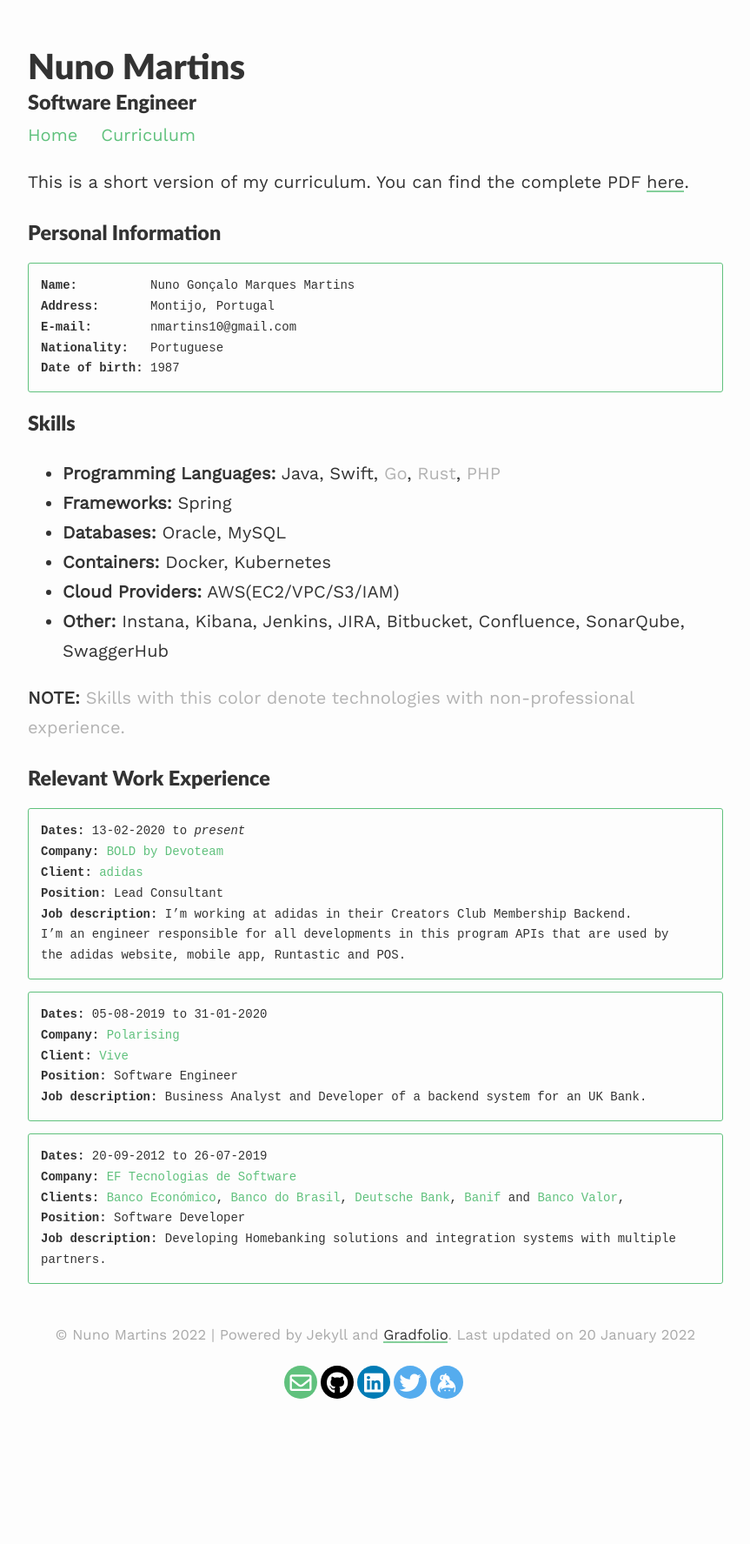
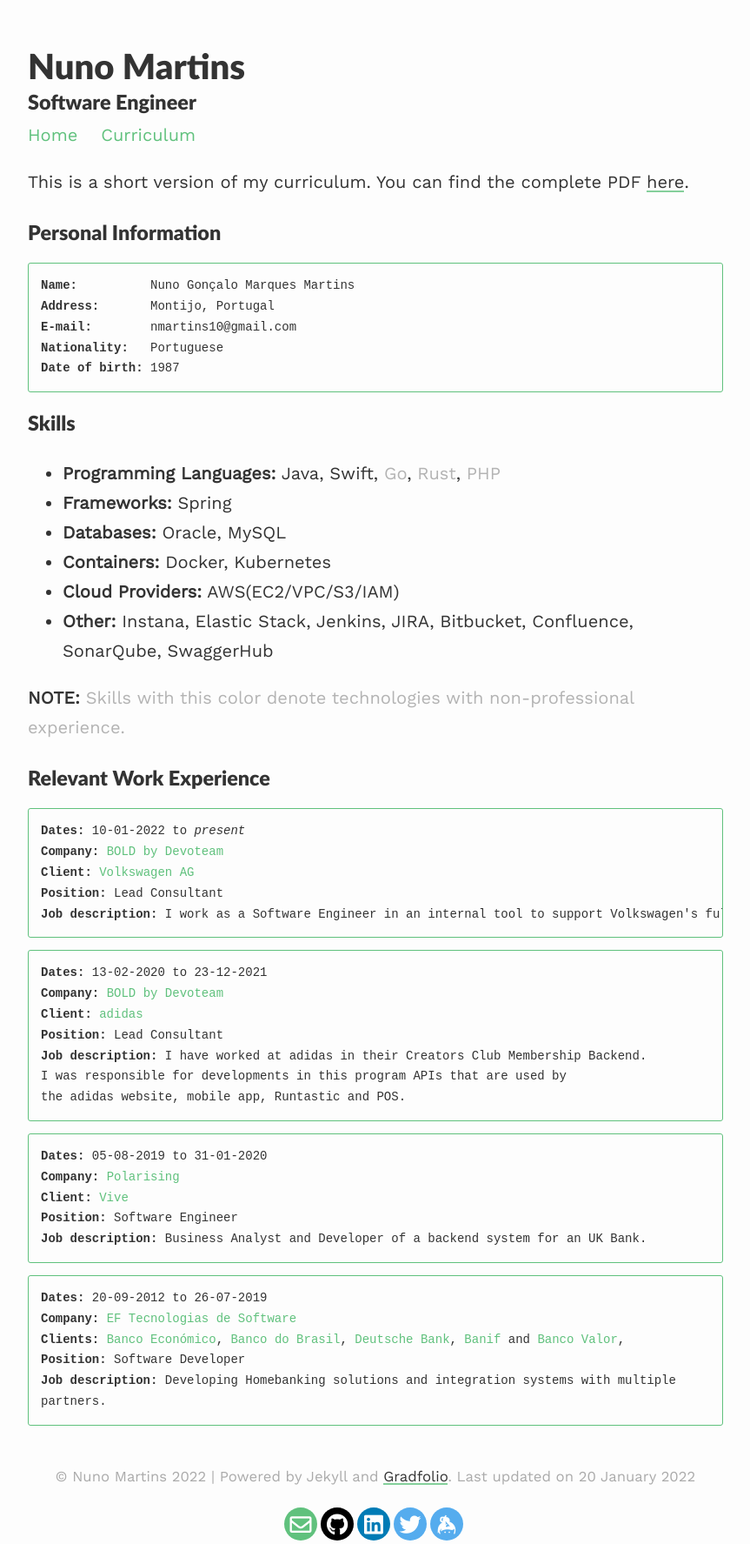
Before and after one commit to ngmmartins/ngmmartins.github.io, a Jekyll site: the page built from _pages/cv.md, in a window 1280 px wide. Shown: the whole page at 87% size, without its empty margins (208-1071 px from the left). Built offline with Jekyll 4.4.1, drawn with Linux system fonts in a browser that asks for light colours; nearby versions of some CDN libraries; before the commit the page ends 1612 px from its top, so only the background shows below that.

Commit message:
updating cv

```diff
--- a/_pages/cv.md
+++ b/_pages/cv.md
@@ -24,19 +24,27 @@ This is a short version of my curriculum. You can find the complete PDF [here](C
 - **Databases:** Oracle, MySQL
 - **Containers:** Docker, Kubernetes
 - **Cloud Providers:** AWS(EC2/VPC/S3/IAM)
-- **Other:** Instana, Kibana, Jenkins, JIRA, Bitbucket, Confluence, SonarQube, SwaggerHub
+- **Other:** Instana, Elastic Stack, Jenkins, JIRA, Bitbucket, Confluence, SonarQube, SwaggerHub
 
 **NOTE:** <span style="color:#b3b3b3">Skills with this color denote technologies with non-professional experience.</span>
 
 ### Relevant Work Experience ###
 
 <pre>
-<b>Dates:</b> 13-02-2020 to <i>present</i>
+<b>Dates:</b> 10-01-2022 to <i>present</i>
+<b>Company:</b> <a href="https://boldint.com/en" target="_blank">BOLD by Devoteam</a>
+<b>Client:</b> <a href="https://www.volkswagenag.com/" target="_blank">Volkswagen AG</a>
+<b>Position:</b> Lead Consultant
+<b>Job description:</b> I work as a Software Engineer in an internal tool to support Volkswagen's full Electrical Vehicles.
+</pre>
+
+<pre>
+<b>Dates:</b> 13-02-2020 to 23-12-2021
 <b>Company:</b> <a href="https://boldint.com/en" target="_blank">BOLD by Devoteam</a>
 <b>Client:</b> <a href="https://adidas.com" target="_blank">adidas</a>
 <b>Position:</b> Lead Consultant
-<b>Job description:</b> I’m working at adidas in their Creators Club Membership Backend.
-I’m an engineer responsible for all developments in this program APIs that are used by
+<b>Job description:</b> I have worked at adidas in their Creators Club Membership Backend.
+I was responsible for developments in this program APIs that are used by
 the adidas website, mobile app, Runtastic and POS.
 </pre>
 
```
Also changed, not shown: 1 other file.
